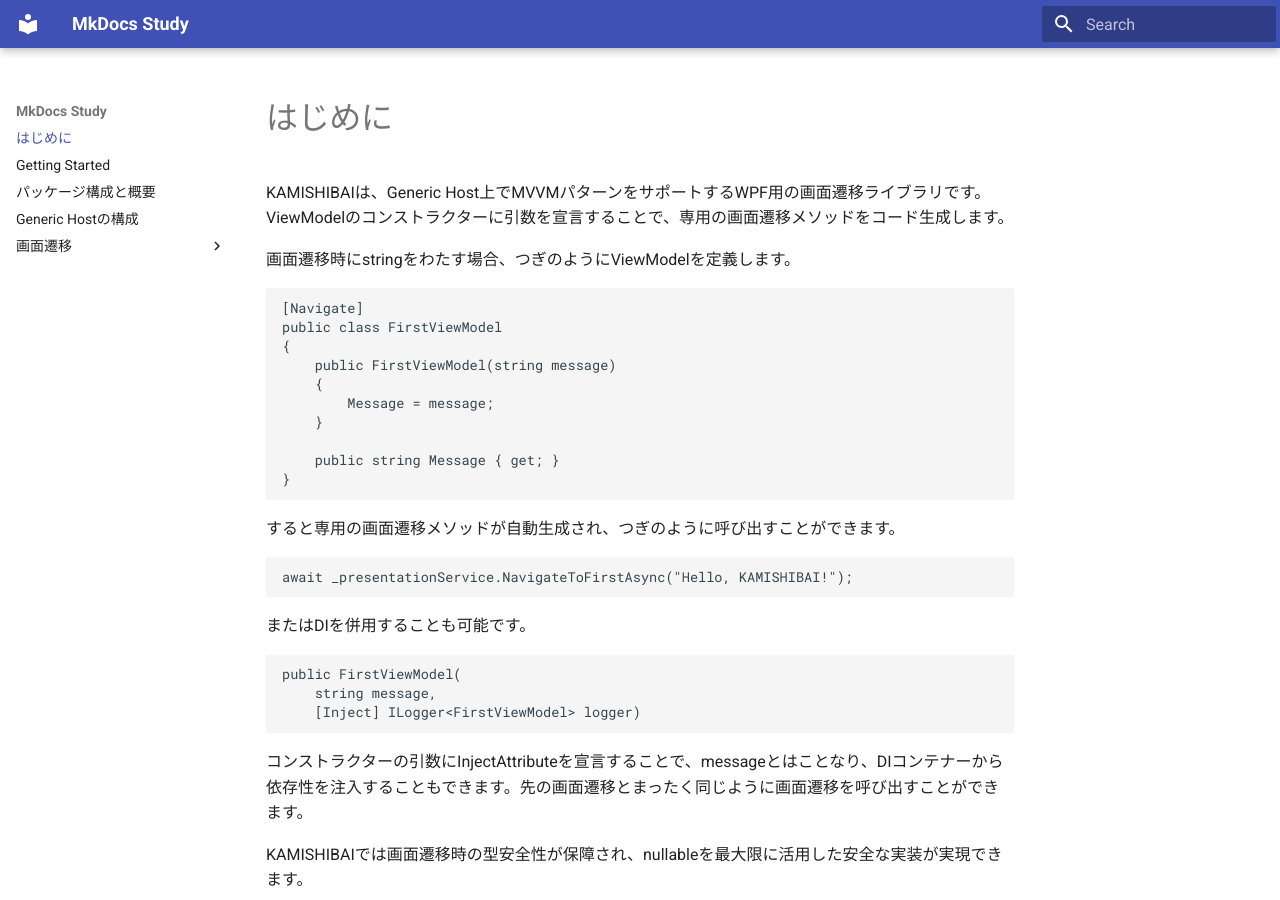
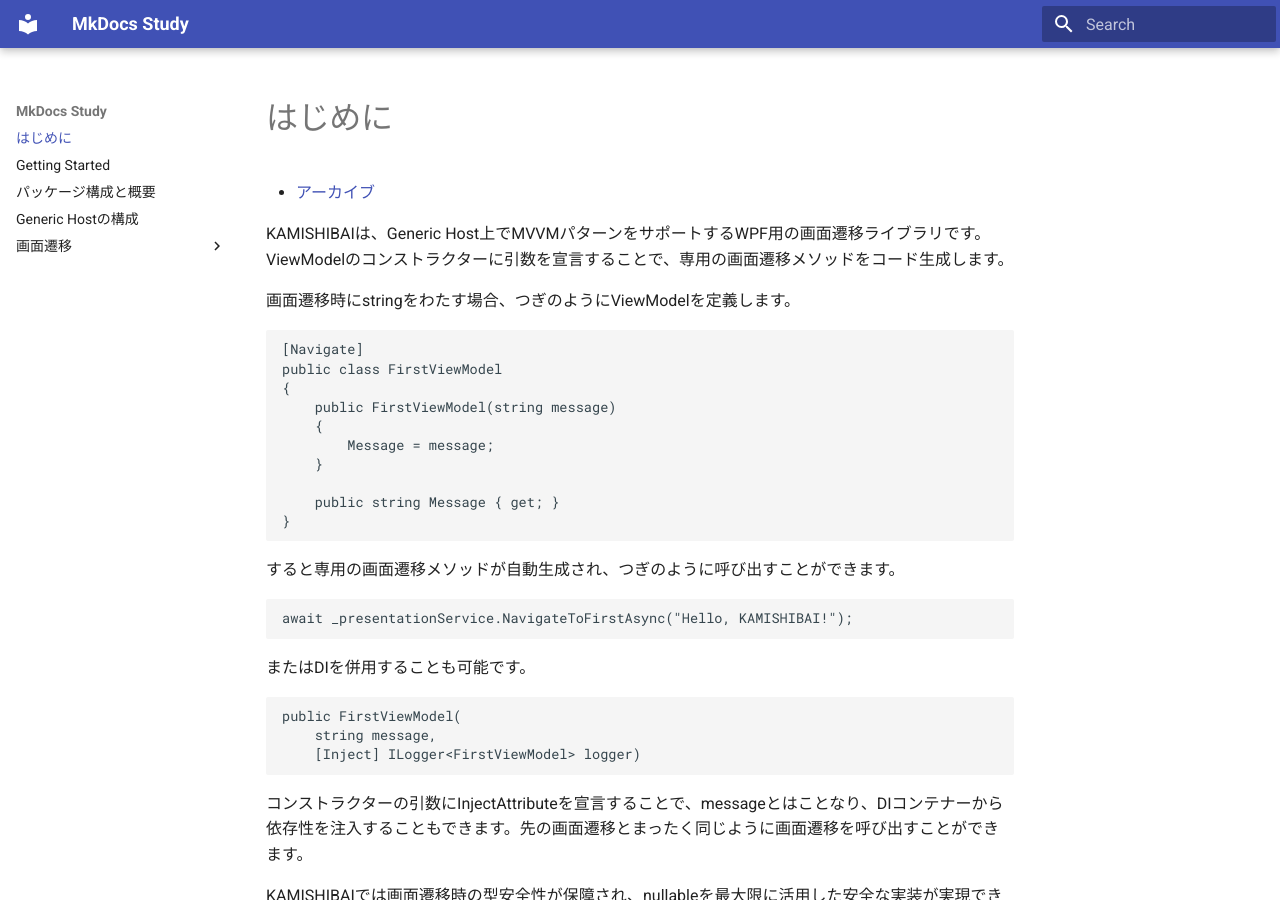
Before and after one commit to nuitsjp/MkDocsStudy, an MkDocs documentation site: the page built from docs/index.md, in a window 1280 px wide and 900 px high. Built offline with MkDocs 1.6.1 and Material for MkDocs 9.7.7, drawn with Linux system fonts in a browser that asks for light colours.

Commit message:
GitHub Actionsのワークフローを更新し、docs\画面遷移フォルダとdocs\.pagesファイルの削除処理を追加。index.mdにアーカイブリンクを追加。

```diff
--- a/docs/index.md
+++ b/docs/index.md
@@ -1,4 +1,6 @@
 # はじめに
+
+- [アーカイブ](site-export.zip)
 
 KAMISHIBAIは、Generic Host上でMVVMパターンをサポートするWPF用の画面遷移ライブラリです。ViewModelのコンストラクターに引数を宣言することで、専用の画面遷移メソッドをコード生成します。
 
```
Also changed, not shown: docs/.pages (added), 1 other file.
